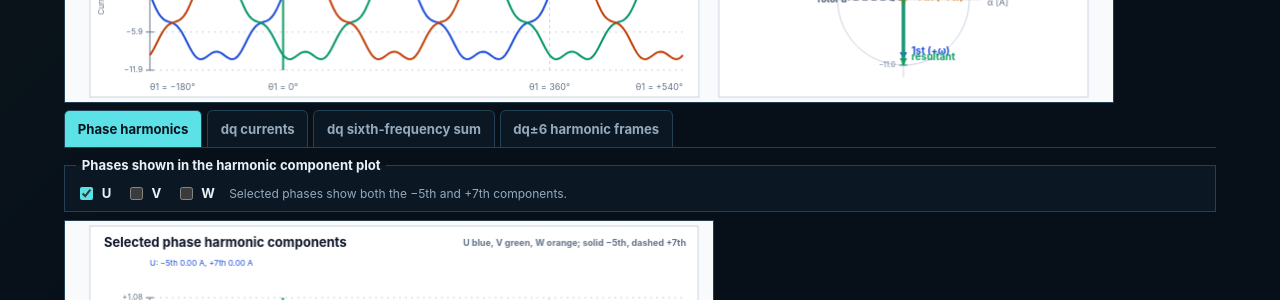
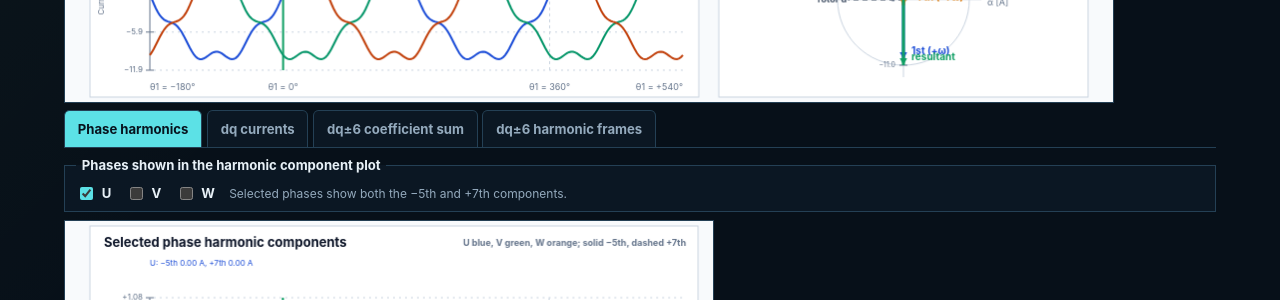
Before and after one commit to RobFil/robfil.github.io, a Jekyll site: the page built from tech/acoustics/index.html, in a window 1280 px wide. Shown: the part 503-803 px from the top of the page. Built offline with Jekyll 4.4.1, drawn with Linux system fonts in a browser that asks for light colours.

Commit message:
Show sum of harmonic frame coefficients

```diff
--- a/tech/acoustics/acoustics-lab.js
+++ b/tech/acoustics/acoustics-lab.js
@@ -138,32 +138,19 @@
     text("θ1 = −180°", left, y + h - 10, 9, colours.muted); text("θ1 = 0°", zeroX, y + h - 10, 9, colours.muted, "center"); text("θ1 = 360°", periodEndX, y + h - 10, 9, colours.muted, "center"); text("θ1 = +540°", right, y + h - 10, 9, colours.muted, "right");
   }
   function drawDq6Sum(x, y, w, h, s) {
-    card(x, y, w, h, "Sixth-frequency current in rotor dq", "−5th + 7th; harmonics only; d solid, q dashed");
+    card(x, y, w, h, "Sum of dq±6 DC coefficients", "d₅ + d₇, q₅ + q₇; separate rotating frames");
     const left = x + 60, right = x + w - 16, top = y + 72, bottom = y + h - 27, mid = (top + bottom) / 2;
-    const limit = Math.max(.1, 1.08 * (s.i5 + s.i7)), scale = (bottom - top) / (2 * limit);
+    const d = s.i5 * Math.cos(s.gamma5 + s.phi1) + s.i7 * Math.cos(s.gamma7 + s.phi1);
+    const q = s.i5 * Math.sin(s.gamma5 + s.phi1) + s.i7 * Math.sin(s.gamma7 + s.phi1);
+    const limit = Math.max(.1, 1.08 * Math.hypot(d, q)), scale = (bottom - top) / (2 * limit);
     const zeroX = left + (right - left) / 4, periodEndX = left + 3 * (right - left) / 4, cursorX = angleToX(s.cursorAngle, left, right);
-    const sumAt = theta => {
-      const rotor = theta - Math.PI / 2 - s.phi1;
-      const h5 = dqComponents(s.i5, sequenceOrder.fifth, s.gamma5, rotor, s.phi1);
-      const h7 = dqComponents(s.i7, sequenceOrder.seventh, s.gamma7, rotor, s.phi1);
-      return { d: h5.d + h7.d, q: h5.q + h7.q };
-    };
-    const atCursor = sumAt(s.cursorAngle);
     drawCurrentAxis(left, right, top, bottom, limit, 2);
     line(zeroX, top, zeroX, bottom, colours.grid, 1, [3, 3]);
     line(periodEndX, top, periodEndX, bottom, colours.grid, 1, [3, 3]);
     line(cursorX, top, cursorX, bottom, colours.field, 2);
-    text(`At cursor: d₆ = ${atCursor.d.toFixed(2)} A, q₆ = ${atCursor.q.toFixed(2)} A`, left, y + 42, 9, colours.muted);
-    [["d", colours.d, []], ["q", colours.q, [5, 3]]].forEach(([axis, color, dash]) => {
-      ctx.strokeStyle = color; ctx.lineWidth = 2; ctx.setLineDash(dash); ctx.beginPath();
-      for (let px = left; px <= right; px += 2) {
-        const theta = -Math.PI + 2 * tau * (px - left) / (right - left);
-        const py = mid - scale * sumAt(theta)[axis];
-        if (px === left) ctx.moveTo(px, py); else ctx.lineTo(px, py);
-      }
-      ctx.stroke(); ctx.setLineDash([]);
-      text(`${axis}₆ current`, right - 4, top + (axis === "d" ? 12 : 28), 9, color, "right");
-    });
+    text(`d₅ + d₇ = ${d.toFixed(2)} A, q₅ + q₇ = ${q.toFixed(2)} A`, left, y + 42, 9, colours.muted);
+    line(left, mid - d * scale, right, mid - d * scale, colours.d, 2);
+    line(left, mid - q * scale, right, mid - q * scale, colours.q, 2, [5, 3]);
     text("θ1 = −180°", left, y + h - 10, 9, colours.muted); text("θ1 = 0°", zeroX, y + h - 10, 9, colours.muted, "center"); text("θ1 = 360°", periodEndX, y + h - 10, 9, colours.muted, "center"); text("θ1 = +540°", right, y + h - 10, 9, colours.muted, "right");
   }
   function draw() {
--- a/tech/acoustics/index.html
+++ b/tech/acoustics/index.html
@@ -40,7 +40,7 @@
   <nav class="view-tabs" role="tablist" aria-label="Current views">
     <button id="tab-harmonics" type="button" role="tab" aria-selected="true" aria-controls="detail-canvas">Phase harmonics</button>
     <button id="tab-dq" type="button" role="tab" aria-selected="false" aria-controls="detail-canvas">dq currents</button>
-    <button id="tab-dq6" type="button" role="tab" aria-selected="false" aria-controls="detail-canvas">dq sixth-frequency sum</button>
+    <button id="tab-dq6" type="button" role="tab" aria-selected="false" aria-controls="detail-canvas">dq±6 coefficient sum</button>
     <button id="tab-frames" type="button" role="tab" aria-selected="false" aria-controls="detail-canvas">dq±6 harmonic frames</button>
   </nav>
   <fieldset id="phase-visibility" class="phase-visibility" aria-label="Phases shown in the harmonic component plot">
```
